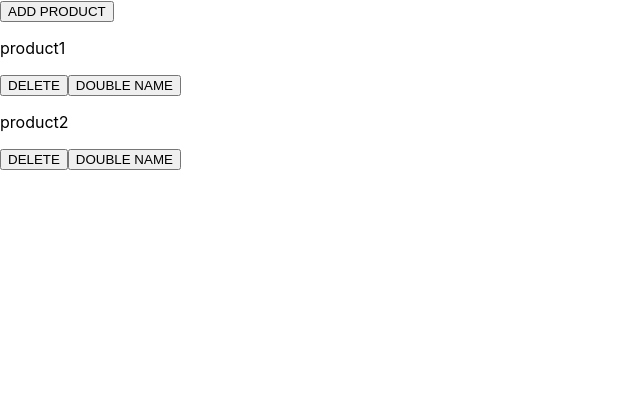
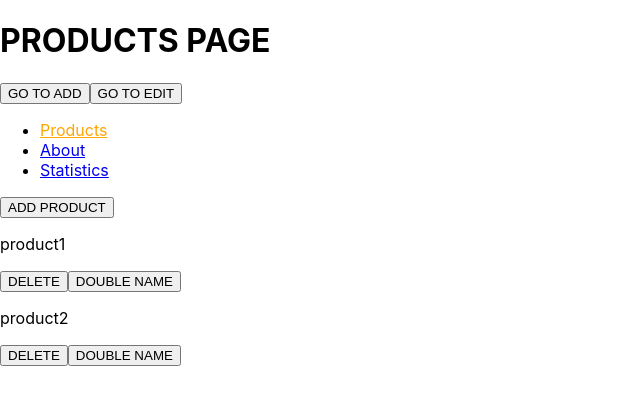
Before and after one commit to zKaoX/smart-cat-aleksandar-sosaljski, a React (Vite) app: page /products in a window 1280 px wide. Shown: the top 404 px of the page, without its empty margins (0-640 px from the left). Built offline with nearby package versions, Linux system fonts and the light colour scheme.

Commit message:
Dodata navigacija

```diff
--- /dev/null
+++ b/src/components/Navigation.jsx
@@ -0,0 +1,20 @@
+import { NavLink } from "react-router-dom";
+
+function Navigation() {
+    const activeStyle = {
+        textDecoration: "underline",
+        color: 'orange',
+    };
+
+    return (
+        <nav>
+            <ul>
+                <li><NavLink style={({ isActive }) => isActive ? activeStyle : undefined} to="/products">Products</NavLink></li>
+                <li><NavLink style={({ isActive }) => isActive ? activeStyle : undefined} to="/about">About</NavLink></li>
+                <li><NavLink style={({ isActive }) => isActive ? activeStyle : undefined} to="/statistics">Statistics</NavLink></li>
+            </ul>
+        </nav>
+    );
+}
+
+export default Navigation;
--- a/src/main.jsx
+++ b/src/main.jsx
@@ -4,6 +4,9 @@
   BrowserRouter,
   Routes,
   Route,
+  Link,
+  Navigate,
+  NavLink,
 } from "react-router-dom";
 
 import Products from './pages/Products';
@@ -11,6 +14,8 @@
 import AddProduct from './pages/AddProduct';
 import About from './pages/About';
 import Statistics from './pages/Statistics';
+
+import Navigation from './components/Navigation';
 
 import './index.css'
 
@@ -21,6 +26,7 @@
 
   return (
     <>
+      <Navigation />
       <button onClick={() => addProduct({ id: Math.random().toString(), name: Math.random().toString(), manufacturer: {id: 2, name: 'manufacturer2'}, price: 2, expiryDate: Date.now() })}>ADD PRODUCT</button>
       {
         getProducts().map(({ id, name }) => {
@@ -41,12 +47,17 @@
   <React.StrictMode>
       <BrowserRouter>
         <Routes>
-          <Route path="/" element={<Products />} />
-          <Route path="/product/:productId/edit" element={<EditProduct />} />
+          <Route path="/products" element={<Products />} />
+          <Route path="/products/:productId/edit" element={<EditProduct />} />
           <Route path="/products/add" element={<AddProduct />} />
 
           <Route path="/about" element={<About />} />
           <Route path="/statistics" element={<Statistics />} />
+
+          <Route
+            path="*"
+            element={<Navigate to="/products" replace />}
+          />
         </Routes>
         <App/>
       </BrowserRouter>
--- a/src/pages/Products.jsx
+++ b/src/pages/Products.jsx
@@ -4,7 +4,7 @@
     const navigate = useNavigate();
 
     function goToAdd() { navigate('/products/add'); }
-    function goToEdit() { navigate('/product/1/edit'); }
+    function goToEdit() { navigate('/products/1/edit'); }
 
     return (
         <>
```
